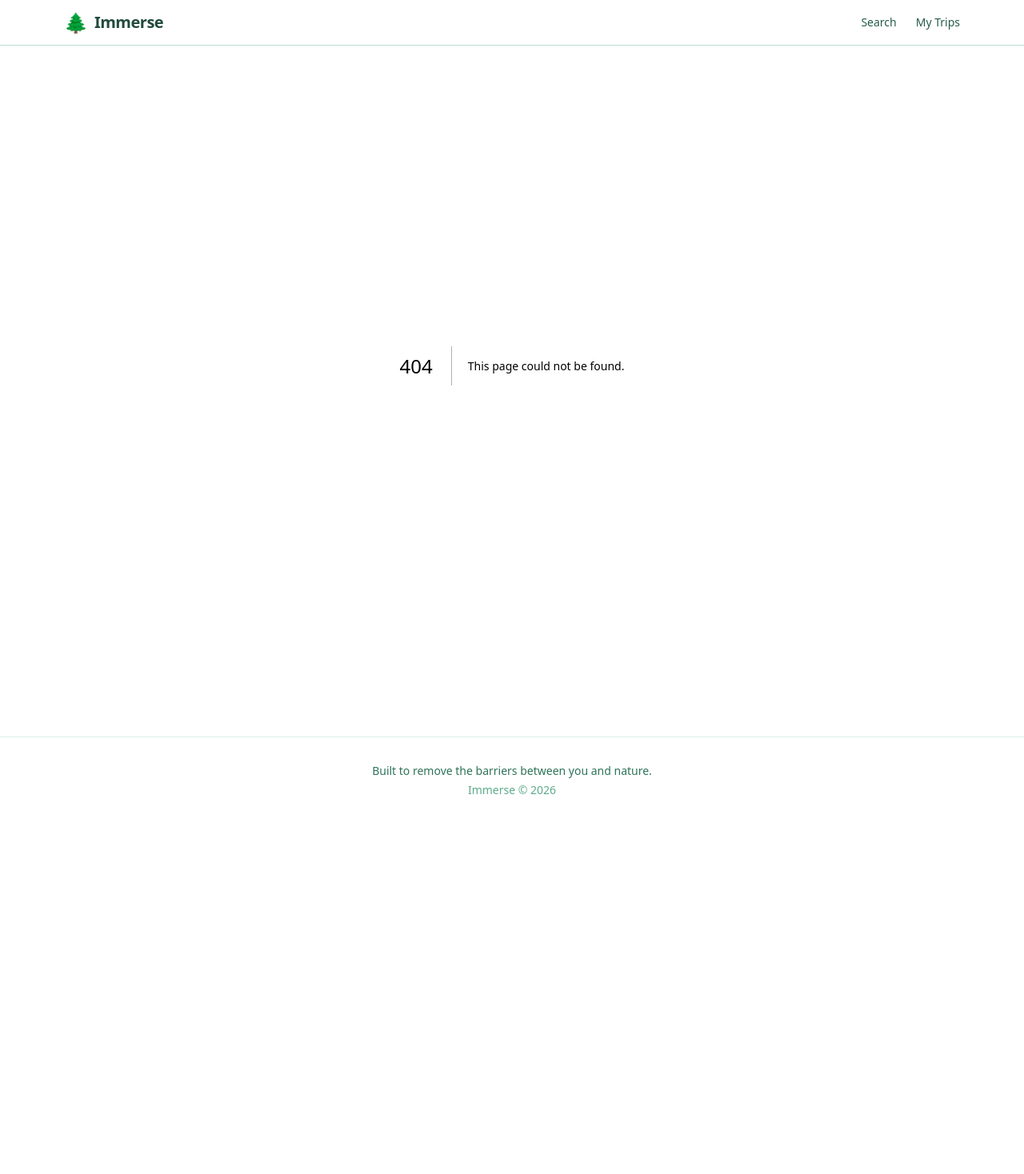
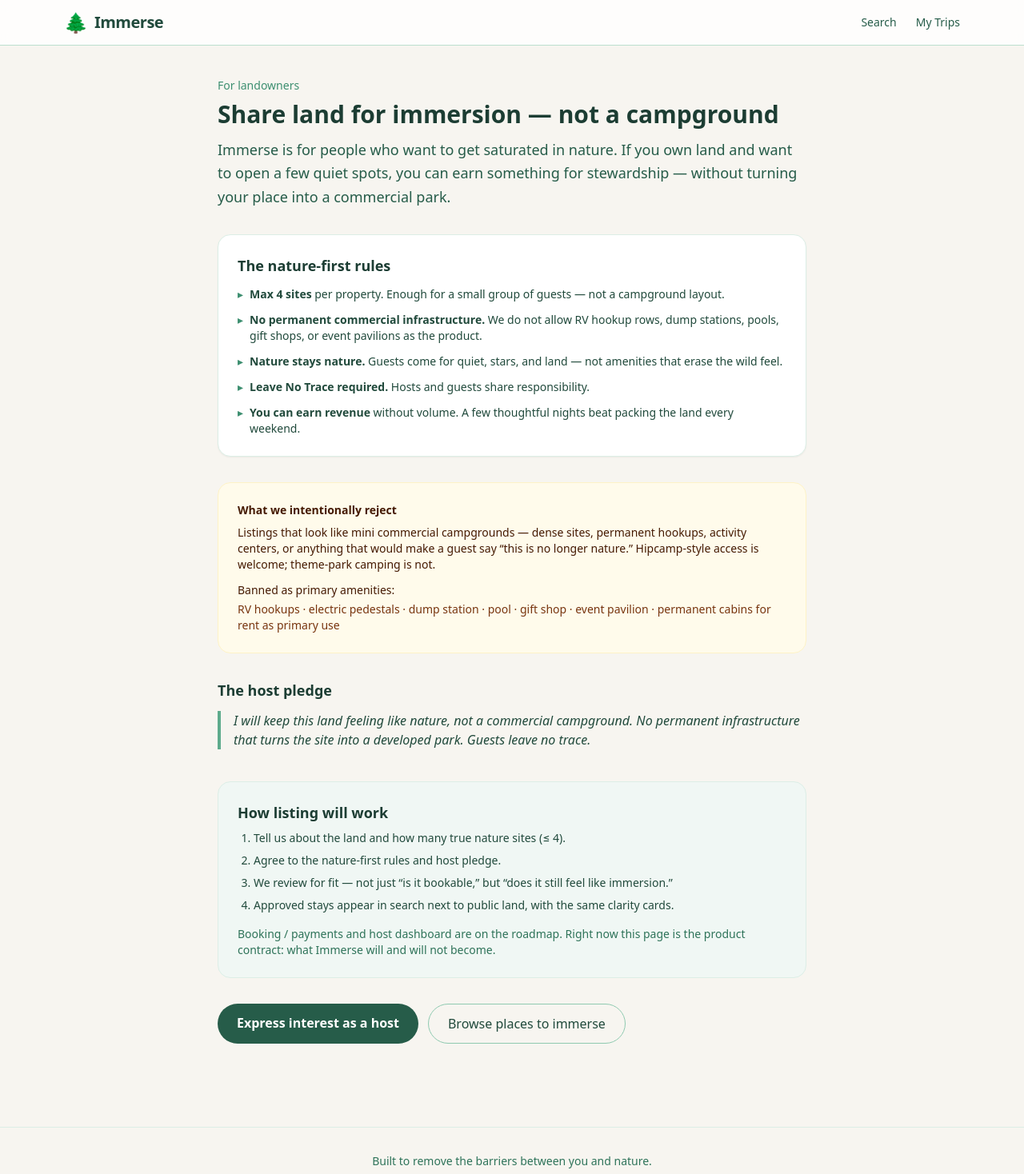
Before and after one commit to lincolnnunnally/immerse, a Next.js app: page /host in a window 1280 px wide. Before the commit this address had no page. Shown: the top 1468 px of the page at 80% size. Before the commit the page ends 1030 px from the top, so only its background shows below. Built offline with nearby package versions, Linux system fonts and the light colour scheme.

Commit message:
Add private nature-stay host page with anti-commercialization rules

```diff
--- /dev/null
+++ b/src/app/host/page.tsx
@@ -0,0 +1,107 @@
+import Link from "next/link";
+import { PRIVATE_HOST_LIMITS } from "@/lib/types";
+
+export default function HostPage() {
+  return (
+    <div className="max-w-3xl mx-auto px-4 py-10">
+      <p className="text-sm text-forest-500 mb-2">For landowners</p>
+      <h1 className="text-3xl font-bold text-forest-900 mb-3">
+        Share land for immersion — not a campground
+      </h1>
+      <p className="text-forest-700 text-lg leading-relaxed mb-8">
+        Immerse is for people who want to get saturated in nature. If you own land and want to
+        open a few quiet spots, you can earn something for stewardship — without turning your
+        place into a commercial park.
+      </p>
+
+      <section className="bg-white rounded-2xl border border-forest-100 p-6 mb-8 shadow-sm">
+        <h2 className="font-semibold text-forest-900 text-lg mb-3">The nature-first rules</h2>
+        <ul className="space-y-3 text-forest-800 text-sm">
+          <li className="flex gap-2">
+            <span className="text-forest-500">▸</span>
+            <span>
+              <strong>Max {PRIVATE_HOST_LIMITS.maxSitesPerProperty} sites</strong> per property.
+              Enough for a small group of guests — not a campground layout.
+            </span>
+          </li>
+          <li className="flex gap-2">
+            <span className="text-forest-500">▸</span>
+            <span>
+              <strong>No permanent commercial infrastructure.</strong> We do not allow RV hookup
+              rows, dump stations, pools, gift shops, or event pavilions as the product.
+            </span>
+          </li>
+          <li className="flex gap-2">
+            <span className="text-forest-500">▸</span>
+            <span>
+              <strong>Nature stays nature.</strong> Guests come for quiet, stars, and land — not
+              amenities that erase the wild feel.
+            </span>
+          </li>
+          <li className="flex gap-2">
+            <span className="text-forest-500">▸</span>
+            <span>
+              <strong>Leave No Trace required.</strong> Hosts and guests share responsibility.
+            </span>
+          </li>
+          <li className="flex gap-2">
+            <span className="text-forest-500">▸</span>
+            <span>
+              <strong>You can earn revenue</strong> without volume. A few thoughtful nights beat
+              packing the land every weekend.
+            </span>
+          </li>
+        </ul>
+      </section>
+
+      <section className="bg-amber-50 border border-amber-100 rounded-2xl p-6 mb-8 text-sm text-amber-950">
+        <h2 className="font-semibold mb-2">What we intentionally reject</h2>
+        <p className="mb-3">
+          Listings that look like mini commercial campgrounds — dense sites, permanent hookups,
+          activity centers, or anything that would make a guest say “this is no longer nature.”
+          Hipcamp-style access is welcome; theme-park camping is not.
+        </p>
+        <p className="font-medium">Banned as primary amenities:</p>
+        <p className="mt-1 text-amber-900">
+          {PRIVATE_HOST_LIMITS.bannedAmenities.join(" · ")}
+        </p>
+      </section>
+
+      <section className="mb-10">
+        <h2 className="font-semibold text-forest-900 text-lg mb-3">The host pledge</h2>
+        <blockquote className="border-l-4 border-forest-400 pl-4 text-forest-800 italic">
+          {PRIVATE_HOST_LIMITS.requiredPledge}
+        </blockquote>
+      </section>
+
+      <section className="bg-forest-50 rounded-2xl border border-forest-100 p-6 mb-8">
+        <h2 className="font-semibold text-forest-900 text-lg mb-2">How listing will work</h2>
+        <ol className="list-decimal ml-5 space-y-2 text-sm text-forest-800">
+          <li>Tell us about the land and how many true nature sites (≤ {PRIVATE_HOST_LIMITS.maxSitesPerProperty}).</li>
+          <li>Agree to the nature-first rules and host pledge.</li>
+          <li>We review for fit — not just “is it bookable,” but “does it still feel like immersion.”</li>
+          <li>Approved stays appear in search next to public land, with the same clarity cards.</li>
+        </ol>
+        <p className="mt-4 text-sm text-forest-600">
+          Booking / payments and host dashboard are on the roadmap. Right now this page is the
+          product contract: what Immerse will and will not become.
+        </p>
+      </section>
+
+      <div className="flex flex-wrap gap-3">
+        <a
+          href="mailto:host@immerse.app?subject=Immerse%20private%20nature%20stay%20interest"
+          className="inline-flex px-6 py-3 rounded-full bg-forest-700 text-white font-semibold hover:bg-forest-800 transition"
+        >
+          Express interest as a host
+        </a>
+        <Link
+          href="/search"
+          className="inline-flex px-6 py-3 rounded-full border border-forest-300 text-forest-800 font-medium hover:bg-forest-50"
+        >
+          Browse places to immerse
+        </Link>
+      </div>
+    </div>
+  );
+}
```
